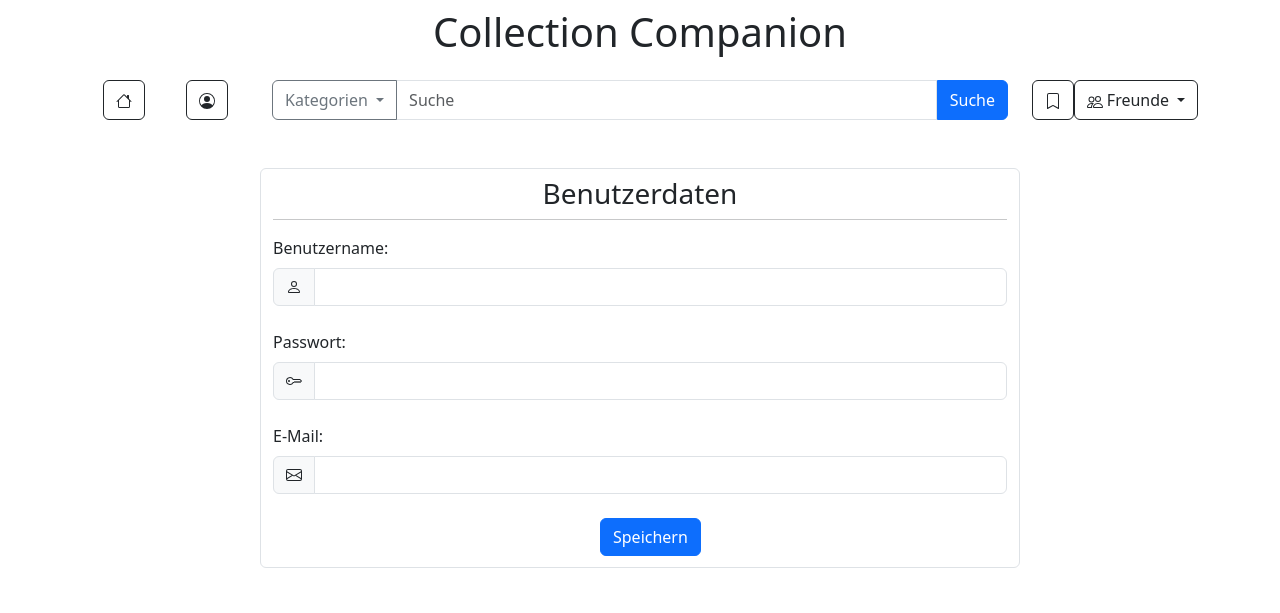
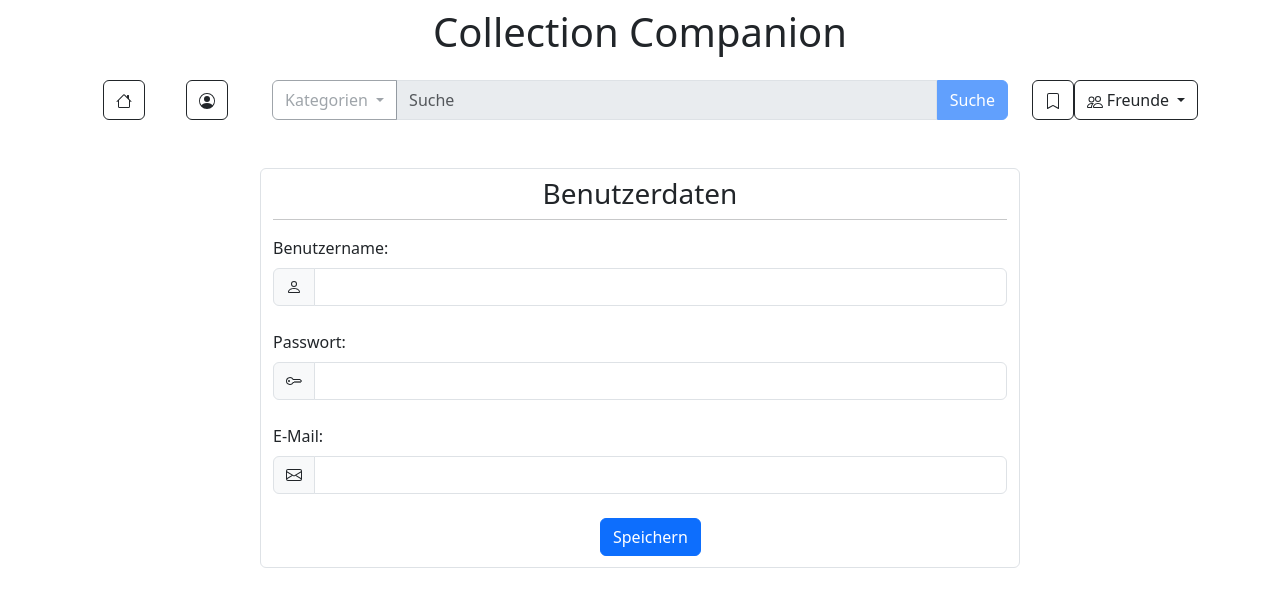
Before and after one commit to Padinator/Collection-Companion, a plain HTML site: page Website/account.html in a window 1280 px wide. Shown: the top 613 px of the page. Drawn offline with nearby package versions, Linux system fonts and the light colour scheme.

Commit message:
Search and dropdowns for searching disabled in friends, accounts, collections

```diff
--- a/Website/account.html
+++ b/Website/account.html
@@ -75,7 +75,7 @@
                 <form class="d-flex">
                     <div class="input-group">
                         <button class="btn btn-outline-secondary dropdown-toggle" type="button"
-                            data-bs-toggle="dropdown" aria-haspopup="true" aria-expanded="false" style="height: 40px;">
+                            data-bs-toggle="dropdown" aria-haspopup="true" aria-expanded="false" style="height: 40px;" disabled>
                             Kategorien
                         </button>
                         <div class="dropdown-menu">
@@ -84,8 +84,8 @@
                             <a class="dropdown-item" href="#">Serien</a>
                         </div>
                         <input class="form-control" type="search" placeholder="Suche" aria-label="Search"
-                            style="height: 40px;">
-                        <button class="btn btn-primary ms-auto" type="submit" style="height: 40px;">
+                            style="height: 40px;" disabled>
+                        <button class="btn btn-primary ms-auto" type="submit" style="height: 40px;" disabled>
                             Suche
                         </button>
                     </div>
```
Also changed, not shown: Website/collection.html (+3 -3 lines), Website/friends.html (+3 -3 lines).
